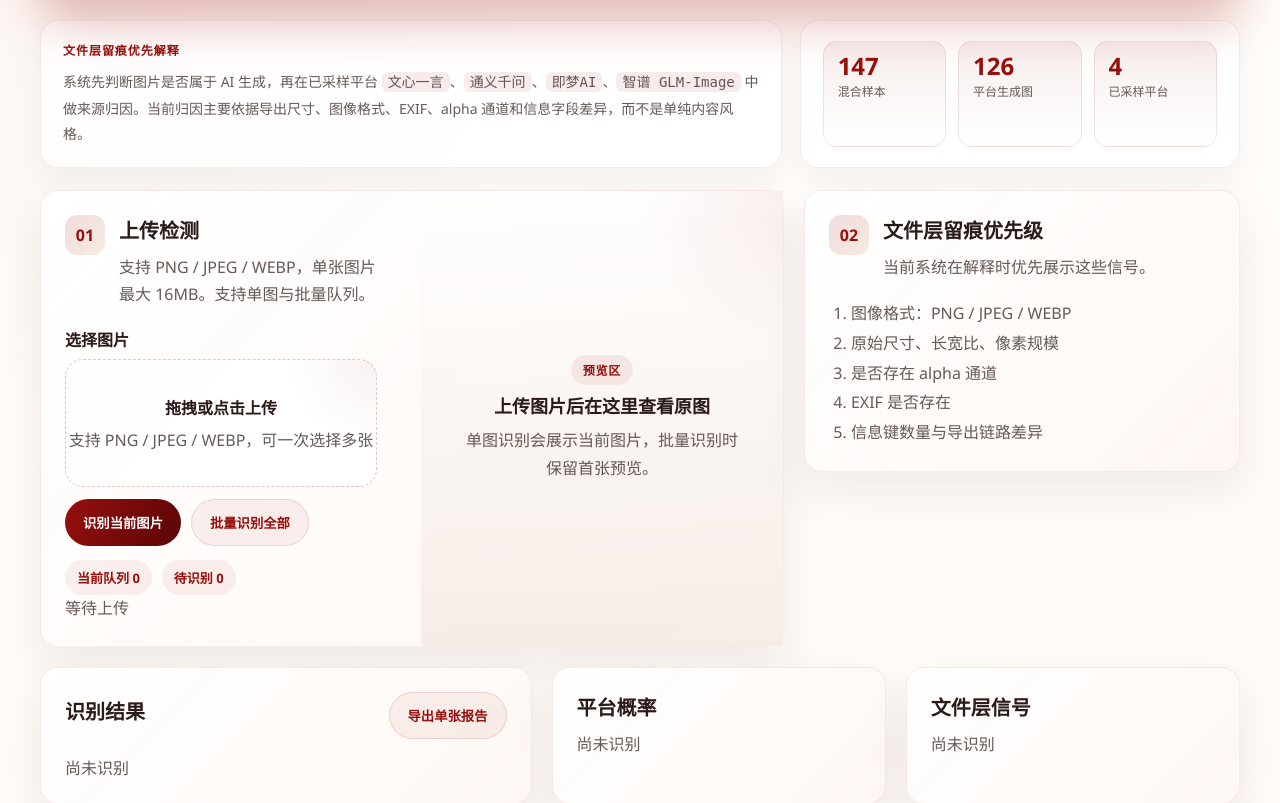
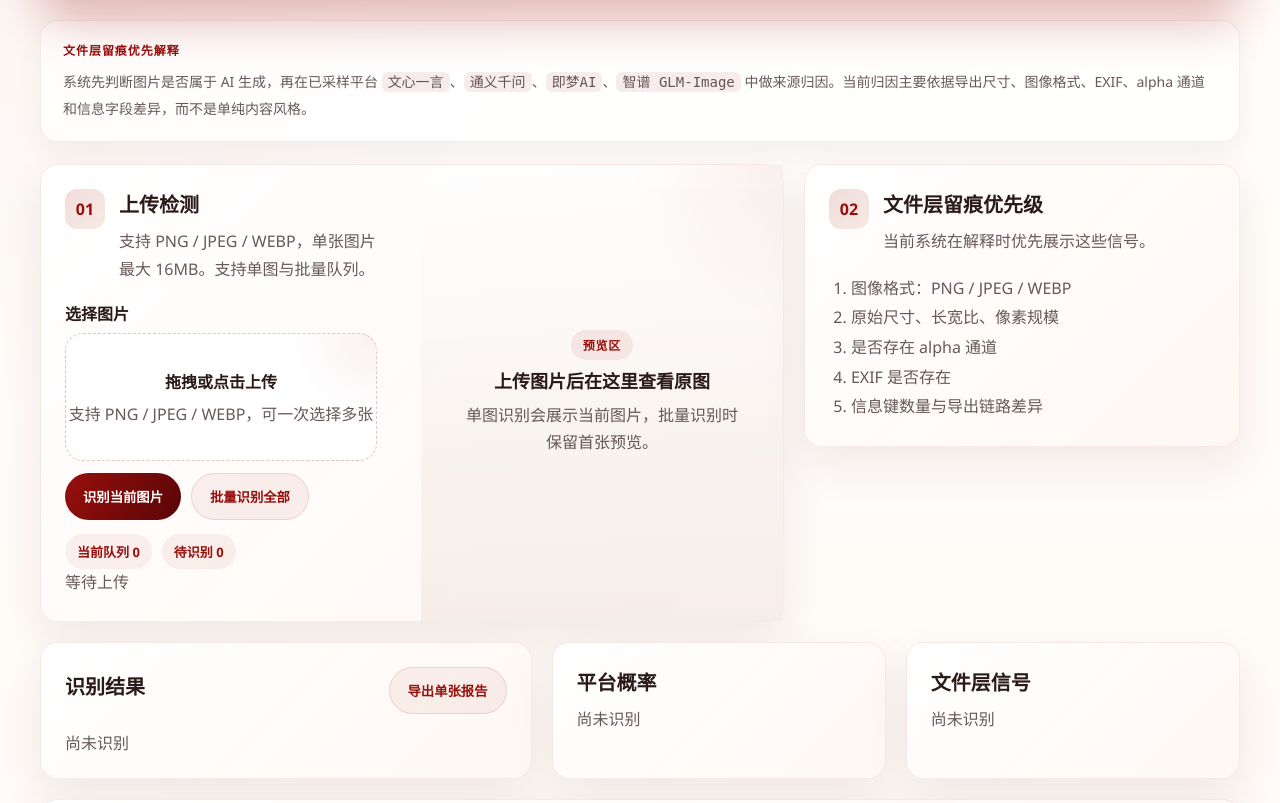
Before and after one commit to xiaoxinw50-debug/AIGC-, a Flask app: page / in a window 1280 px wide. Shown: the part 134-937 px from the top of the page. Run offline with Flask 3, Linux system fonts and the light colour scheme.

Commit message:
Add files via upload

```diff
--- a/index.html
+++ b/index.html
@@ -27,11 +27,6 @@
           这个版本用于 GitHub 在线展示。它保留网页原型的视觉结构和解释逻辑，
           但演示方式改为“切换典型样本”，因为 GitHub Pages 不能直接运行 Flask + Python 模型。
         </p>
-        <div class="hero-stats">
-          <div class="stat-card"><span class="stat-k">4</span><span class="stat-v">展示样本</span></div>
-          <div class="stat-card"><span class="stat-k">126</span><span class="stat-v">平台生成图</span></div>
-          <div class="stat-card"><span class="stat-k">147</span><span class="stat-v">混合样本</span></div>
-        </div>
       </div>
       <div class="notice">
         <h2>展示限制</h2>
--- a/webapp/static/style.css
+++ b/webapp/static/style.css
@@ -90,15 +90,10 @@ body {
 }
 
 .overview-strip {
-  display: grid;
-  grid-template-columns: minmax(0, 1.6fr) minmax(300px, 0.95fr);
-  gap: 18px;
-  align-items: stretch;
   margin-bottom: 22px;
 }
 
-.overview-copy,
-.overview-stats {
+.overview-copy {
   background: rgba(255, 255, 255, 0.8);
   border: 1px solid rgba(151, 16, 13, 0.08);
   border-radius: 18px;
@@ -120,35 +115,6 @@ body {
   line-height: 1.82;
   color: var(--text-secondary);
   font-size: 14px;
-}
-
-.overview-stats {
-  display: grid;
-  grid-template-columns: repeat(3, minmax(0, 1fr));
-  gap: 12px;
-}
-
-.stat-card {
-  min-width: 0;
-  padding: 12px 14px;
-  border-radius: 14px;
-  background: linear-gradient(180deg, rgba(151, 16, 13, 0.07), rgba(255, 255, 255, 0.92));
-  border: 1px solid rgba(151, 16, 13, 0.1);
-  display: grid;
-  gap: 4px;
-  align-content: start;
-}
-
-.stat-k {
-  font-size: 24px;
-  line-height: 1;
-  font-weight: 800;
-  color: var(--pk-red);
-}
-
-.stat-v {
-  font-size: 12px;
-  color: var(--text-secondary);
 }
 
 .panel h2,
@@ -692,9 +658,6 @@ code {
       "rationale rationale";
   }
 
-  .overview-stats {
-    grid-template-columns: repeat(3, minmax(0, 1fr));
-  }
 }
 
 @media (max-width: 980px) {
@@ -727,10 +690,6 @@ code {
     justify-content: flex-start;
   }
 
-  .overview-stats {
-    grid-template-columns: 1fr;
-  }
-
   .cue-panel {
     position: static;
   }
--- a/webapp/templates/index.html
+++ b/webapp/templates/index.html
@@ -27,20 +27,6 @@
           系统先判断图片是否属于 AI 生成，再在已采样平台 <code>文心一言</code>、<code>通义千问</code>、<code>即梦AI</code>、<code>智谱 GLM-Image</code>
           中做来源归因。当前归因主要依据导出尺寸、图像格式、EXIF、alpha 通道和信息字段差异，而不是单纯内容风格。
         </p>
-      </div>
-      <div class="overview-stats">
-        <div class="stat-card">
-          <span class="stat-k">147</span>
-          <span class="stat-v">混合样本</span>
-        </div>
-        <div class="stat-card">
-          <span class="stat-k">126</span>
-          <span class="stat-v">平台生成图</span>
-        </div>
-        <div class="stat-card">
-          <span class="stat-k">4</span>
-          <span class="stat-v">已采样平台</span>
-        </div>
       </div>
     </section>
 
```
Also changed, not shown: assets/demo.css (+0 -29 lines).
